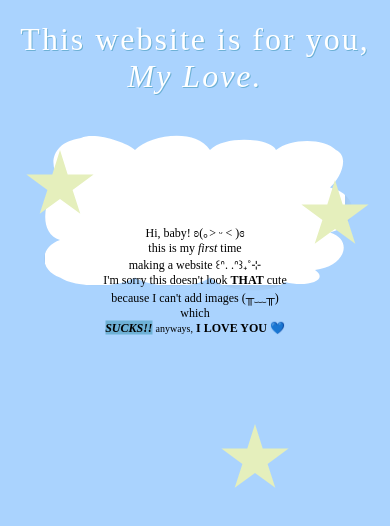
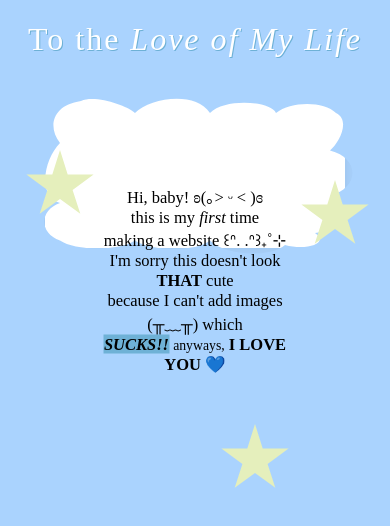
Before and after one commit to Fkushmt/Alexis, a plain HTML site: page index.html in a window 390 px wide. Drawn offline with Linux system fonts and the light colour scheme.

Commit message:
Update index.html

```diff
--- a/index.html
+++ b/index.html
@@ -3,7 +3,7 @@
 <html>
     <body>
     <title>For My ALexis</title>
-    <div><h1 style="color:white; font-weight: normal; font-style: normal;">This website is for you, <em>My Love.</em></h1></div>
+    <div><h1 style="color:white; font-weight: normal; font-style: normal;">To the <em>Love of My Life</em></h1></div>
     <meta charset="UTF-8">
     <meta name="viewport" content="width=device-width, initial-scale=1.0">
     <style>
@@ -14,6 +14,7 @@
         }
         .center {
               position: absolute;
+              font-size: 16.5px;
   top: 23%;
   left: 50%;
   transform: translate(-50%, -50%);
@@ -42,7 +43,7 @@
   top: 210px;
   left: 750px;
    position: absolute;
-  color: #f5ffc0;
+  color: #4598ec;
    width: 70px;
       height: 70px;
       background: rgb(229, 239, 188);
@@ -64,7 +65,7 @@
   top: 17.5%;
   right: 590px;
    position: absolute;
-  color: #f5ffc0;
+  color: #4598ec;
    width: 70px;
       height: 70px;
       background: rgb(229, 239, 188);
@@ -86,10 +87,10 @@
   bottom: 590px;
   left: 590px;
    position: absolute;
-  color: #f5ffc0;
+  color: #4598ec;
+  background: rgb(229, 239, 188);
    width: 70px;
       height: 70px;
-      background: rgb(229, 239, 188);
       clip-path: polygon(
         50% 0%,
         61% 35%,
@@ -119,13 +120,14 @@
     bottom: 350px;
     left: 220px;
   }
-    .center {
-        font-size: 12px;
-         top: 33%;
+  .center {
+    font-size: 16.5px;
+    top: 33%;
   left: 50%;
   transform: translate(-50%, -50%);
   text-align: center;
-    }
+
+  }
     </style>
 <!--shapes-->
     <svg width="0" height="0">
```
